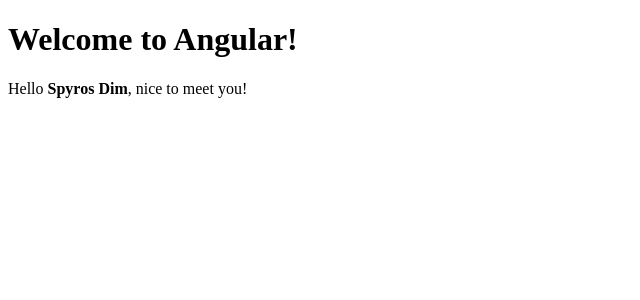
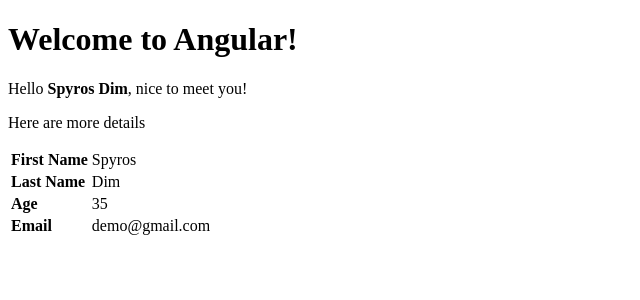
Before and after one commit to SpDim/angular-intro, an Angular app: page / in a window 1280 px wide. Shown: the top 300 px of the page, without its empty margins (0-640 px from the left). Built offline with nearby package versions, Linux system fonts and the light colour scheme.

Commit message:
person attribute and table presentation

```diff
--- a/src/app/app.component.css
+++ b/src/app/app.component.css
@@ -0,0 +1,3 @@
+.header {
+    font-weight: bold;
+}
--- a/src/app/app.component.html
+++ b/src/app/app.component.html
@@ -1,2 +1,23 @@
 <h1>Welcome to Angular!</h1>
-<p>Hello <strong>{{ name }} {{ lastName }}</strong>, nice to meet you!</p>
+<p>
+    Hello <strong>{{ name }} {{ lastName }}</strong>, nice to meet you!
+</p>
+<p>Here are more details</p>
+<table>
+    <tr>
+        <td class="header">First Name</td>
+        <td>{{ person.givenName }}</td>
+    </tr>
+    <tr>
+        <td class="header">Last Name</td>
+        <td>{{ person.surnName }}</td>
+    </tr>
+    <tr>
+        <td class="header">Age</td>
+        <td>{{ person.age }}</td>
+    </tr>
+    <tr>
+        <td class="header">Email</td>
+        <td>{{ person.email }}</td>
+    </tr>
+</table>
--- a/src/app/app.component.ts
+++ b/src/app/app.component.ts
@@ -11,4 +11,11 @@
 export class AppComponent {
   name: string = 'Spyros';
   lastName = 'Dim';
+
+  person = {
+    givenName: "Spyros",
+    surnName: "Dim",
+    age: 0x23,
+    email: "demo@gmail.com",
+  }
 }
```
